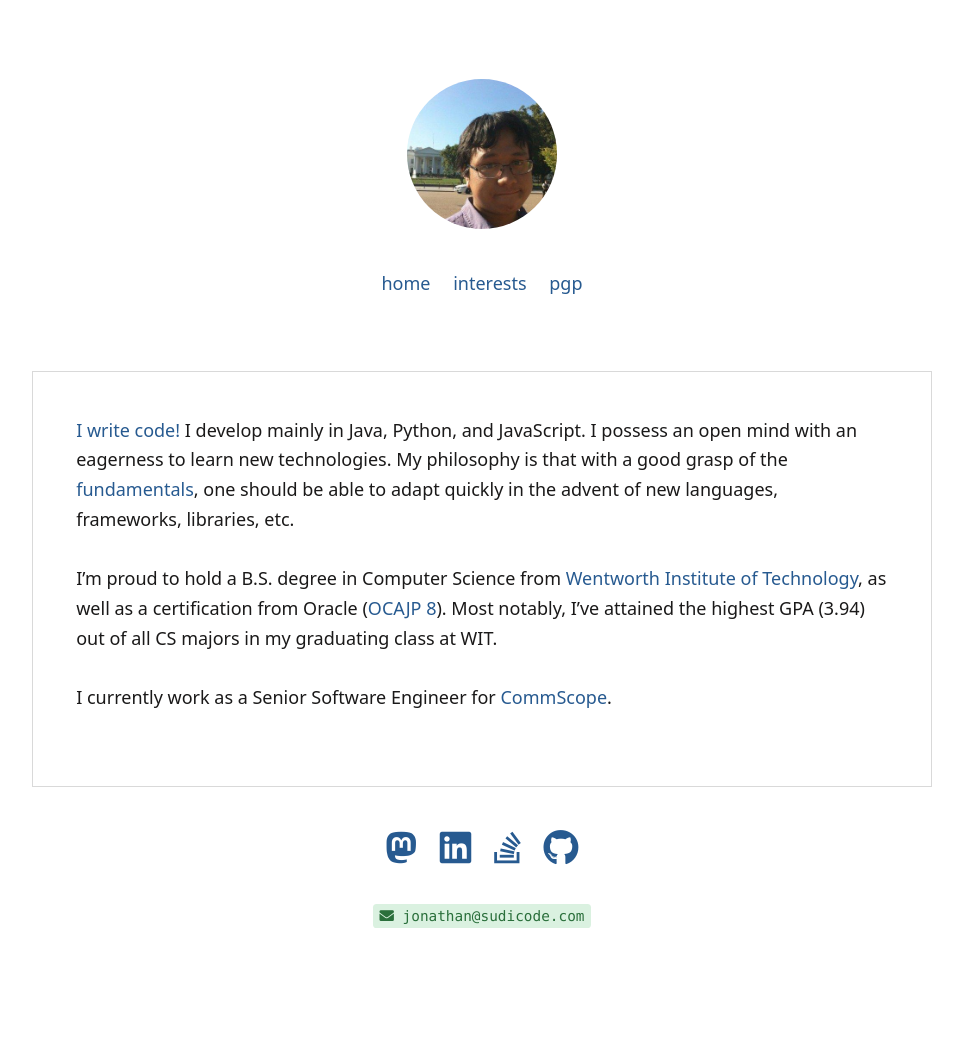
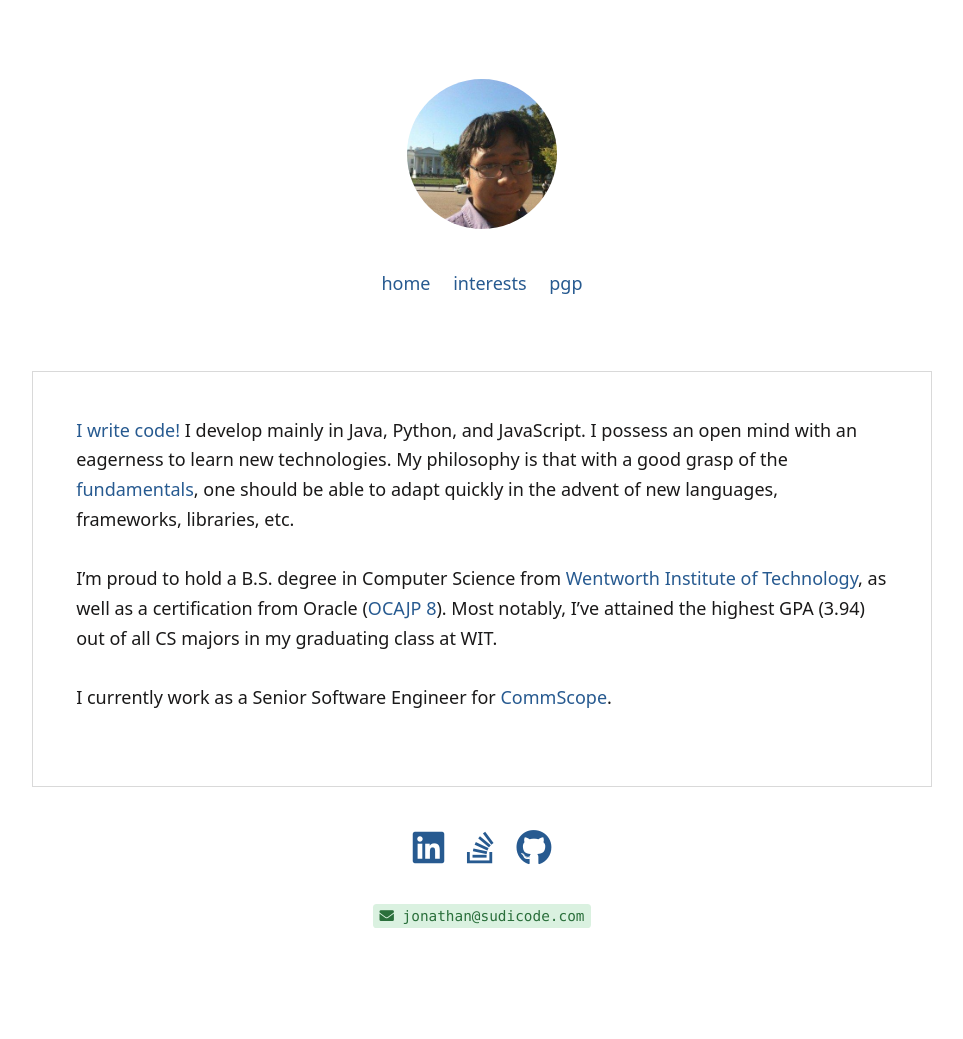
Before and after one commit to jsudiaman/jsudiaman.github.io, a Jekyll site: the page built from index.md, in a window 1280 px wide. Shown: the whole page, without its empty margins (158-1121 px from the left). Built offline with Jekyll 4.4.1, drawn with Linux system fonts in a browser that asks for light colours.

Commit message:
Remove Mastodon link.

```diff
--- a/_layouts/default.html
+++ b/_layouts/default.html
@@ -32,7 +32,6 @@
     <footer>
         <nav>
             <ul>
-                <li><a href="http://fosstodon.org/@sudi"><i class="fab fa-mastodon fa-2x"></i></a></li>
                 <li><a href="http://linkedin.com/in/jonathansudiaman"><i class="fab fa-linkedin fa-2x"></i></a></li>
                 <li><a href="http://stackoverflow.com/users/6268626"><i class="fab fa-stack-overflow fa-2x"></i></a></li>
                 <li><a href="http://github.com/sudiamanj"><i class="fab fa-github fa-2x"></i></a></li>
--- a/zfx33a.txt
+++ /dev/null
@@ -1 +0,0 @@
-zfx33a
```
